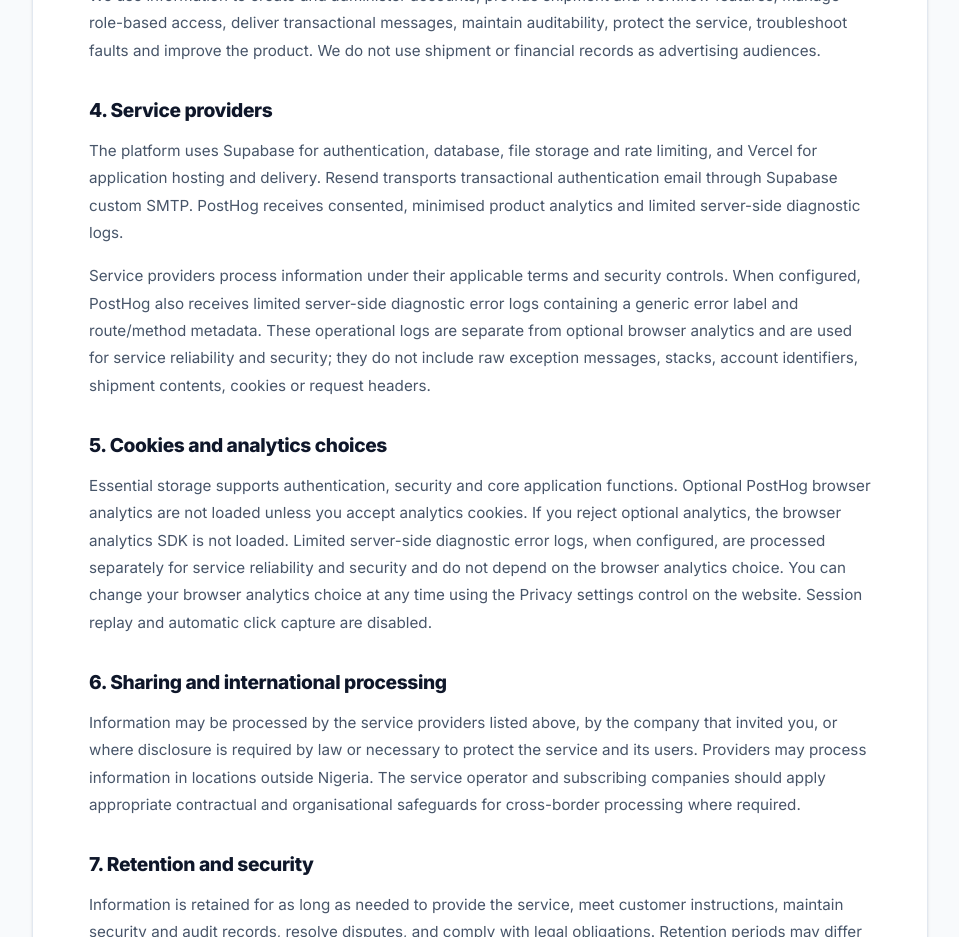
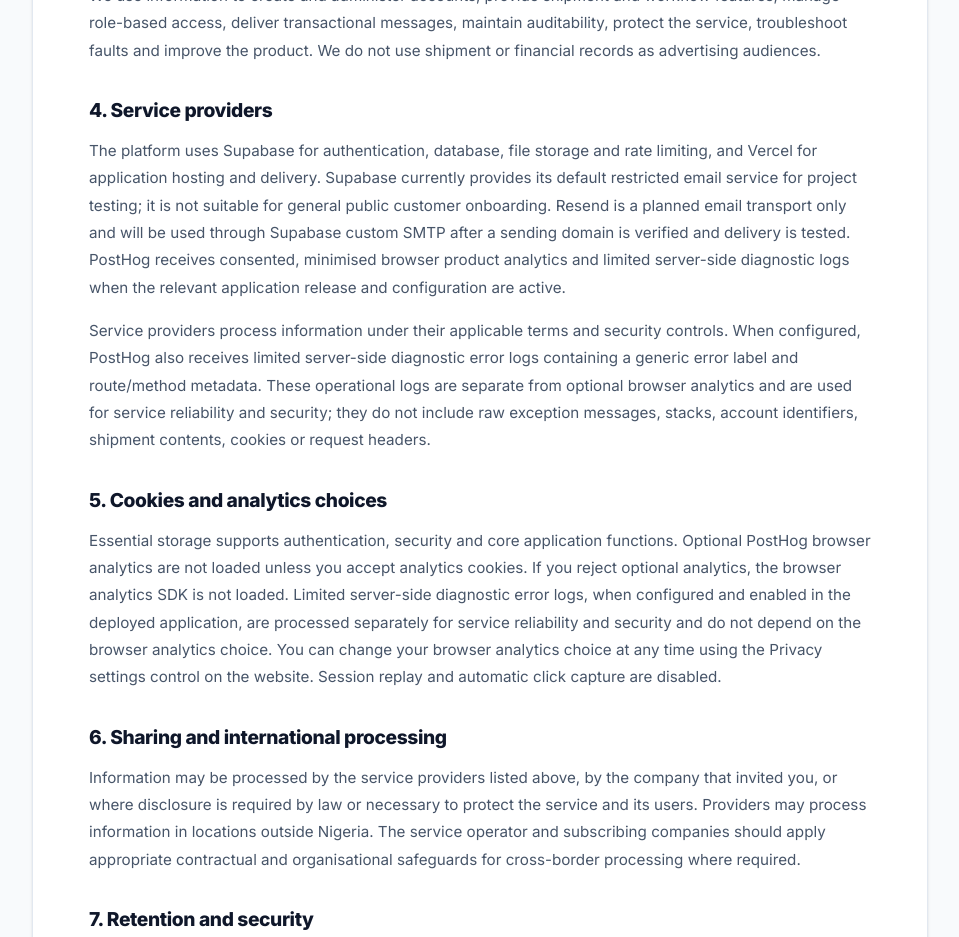
Before and after one commit to Olamide1255/logistics-portal, a Next.js app: page /privacy in a window 1280 px wide. Shown: the part 1080-2017 px from the top of the page, without its empty margins (160-1119 px from the left). Built offline with nearby package versions, Linux system fonts and the light colour scheme; no server answers.

Commit message:
Clarify current email and analytics provider status

```diff
--- a/app/privacy/page.tsx
+++ b/app/privacy/page.tsx
@@ -35,10 +35,10 @@ export default function PrivacyPolicyPage() {
           <h2>3. Why we use information</h2>
           <p>We use information to create and administer accounts, provide shipment and workflow features, manage role-based access, deliver transactional messages, maintain auditability, protect the service, troubleshoot faults and improve the product. We do not use shipment or financial records as advertising audiences.</p>
           <h2>4. Service providers</h2>
-          <p>The platform uses Supabase for authentication, database, file storage and rate limiting, and Vercel for application hosting and delivery. Resend transports transactional authentication email through Supabase custom SMTP. PostHog receives consented, minimised product analytics and limited server-side diagnostic logs.</p>
+          <p>The platform uses Supabase for authentication, database, file storage and rate limiting, and Vercel for application hosting and delivery. Supabase currently provides its default restricted email service for project testing; it is not suitable for general public customer onboarding. Resend is a planned email transport only and will be used through Supabase custom SMTP after a sending domain is verified and delivery is tested. PostHog receives consented, minimised browser product analytics and limited server-side diagnostic logs when the relevant application release and configuration are active.</p>
           <p>Service providers process information under their applicable terms and security controls. When configured, PostHog also receives limited server-side diagnostic error logs containing a generic error label and route/method metadata. These operational logs are separate from optional browser analytics and are used for service reliability and security; they do not include raw exception messages, stacks, account identifiers, shipment contents, cookies or request headers.</p>
           <h2>5. Cookies and analytics choices</h2>
-          <p>Essential storage supports authentication, security and core application functions. Optional PostHog browser analytics are not loaded unless you accept analytics cookies. If you reject optional analytics, the browser analytics SDK is not loaded. Limited server-side diagnostic error logs, when configured, are processed separately for service reliability and security and do not depend on the browser analytics choice. You can change your browser analytics choice at any time using the Privacy settings control on the website. Session replay and automatic click capture are disabled.</p>
+          <p>Essential storage supports authentication, security and core application functions. Optional PostHog browser analytics are not loaded unless you accept analytics cookies. If you reject optional analytics, the browser analytics SDK is not loaded. Limited server-side diagnostic error logs, when configured and enabled in the deployed application, are processed separately for service reliability and security and do not depend on the browser analytics choice. You can change your browser analytics choice at any time using the Privacy settings control on the website. Session replay and automatic click capture are disabled.</p>
           <h2>6. Sharing and international processing</h2>
           <p>Information may be processed by the service providers listed above, by the company that invited you, or where disclosure is required by law or necessary to protect the service and its users. Providers may process information in locations outside Nigeria. The service operator and subscribing companies should apply appropriate contractual and organisational safeguards for cross-border processing where required.</p>
           <h2>7. Retention and security</h2>
```
